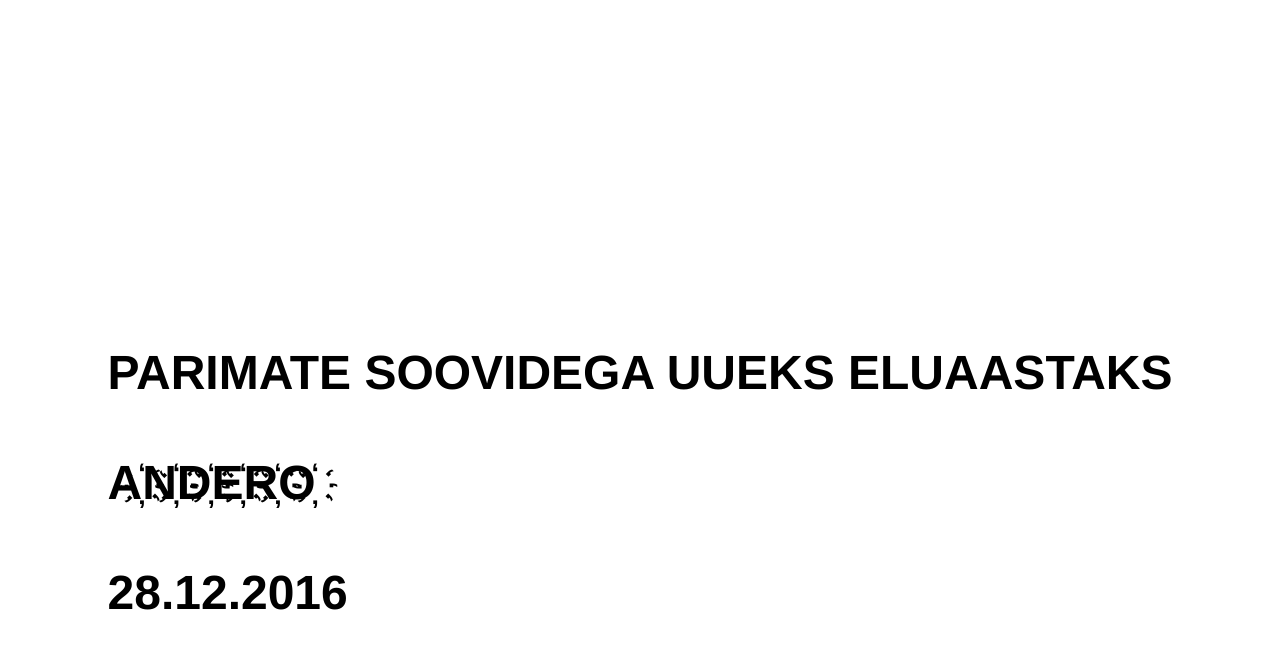
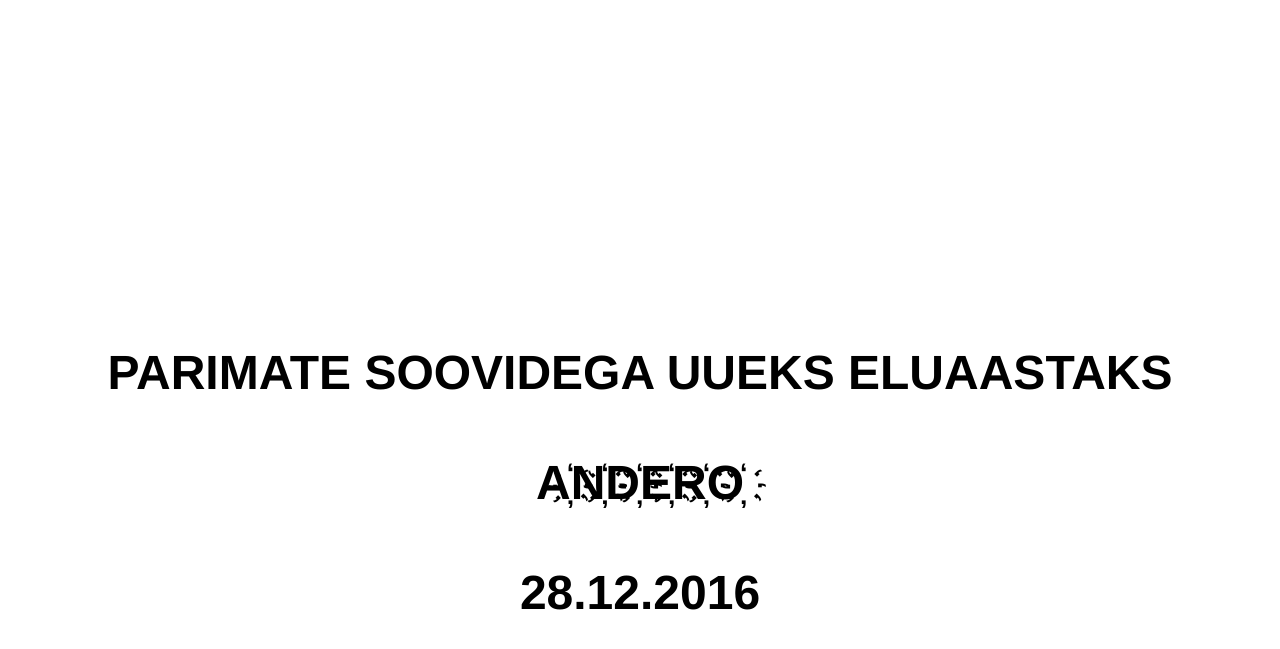
Before and after one commit to keity25/keity25.github.io, a Jekyll site: the page built from 8.html, in a window 1280 px wide. Shown: the top 649 px of the page. Built offline with Jekyll 4.4.1, drawn with Linux system fonts in a browser that asks for light colours.

Commit message:
Update 8.html

```diff
--- a/8.html
+++ b/8.html
@@ -3,10 +3,10 @@ layout: default
 title: ♡ KEITY25 ♡
 ---
 <div class="blurb">
-	<h1>PARIMATE SOOVIDEGA UUEKS ELUAASTAKS
+	<center><h1>PARIMATE SOOVIDEGA UUEKS ELUAASTAKS
   <br><br>
   A҉N҉D҉E҉R҉O҉
   <br><br>
   28.12.2016
-  </h1>
+		</h1></center>
 </div><!-- /.blurb -->
```
